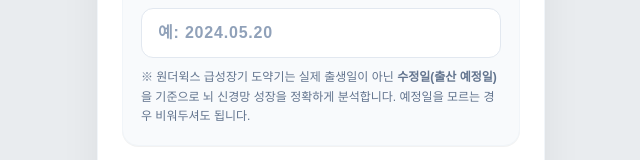
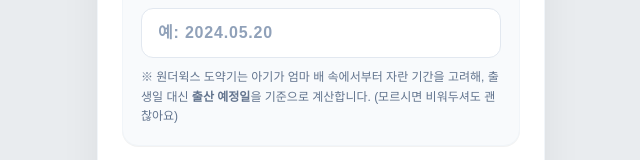
Before and after one commit to GreatJoonki/baby-sokpuli, a Next.js app: page / in a window 1280 px wide. Shown: the part 954-1114 px from the top of the page, without its empty margins (319-959 px from the left). Built offline with nearby package versions, Linux system fonts and the light colour scheme.

Commit message:
style: update wonder weeks guidance copy for better readability

```diff
--- a/src/app/page.tsx
+++ b/src/app/page.tsx
@@ -1632,7 +1632,7 @@ export default function Home() {
                   }`}
                 />
                 <p className="text-xs text-slate-500 leading-relaxed pt-0.5">
-                  ※ 원더윅스 급성장기 도약기는 실제 출생일이 아닌 <b>수정일(출산 예정일)</b>을 기준으로 뇌 신경망 성장을 정확하게 분석합니다. 예정일을 모르는 경우 비워두셔도 됩니다.
+                ※ 원더윅스 도약기는 아기가 엄마 배 속에서부터 자란 기간을 고려해, 출생일 대신 <b>출산 예정일</b>을 기준으로 계산합니다. (모르시면 비워두셔도 괜찮아요)
                 </p>
                 {errors.dueDate && (
                   <p className="text-xs sm:text-sm font-semibold text-rose-600 mt-1 break-keep">⚠️ {errors.dueDate}</p>
```
